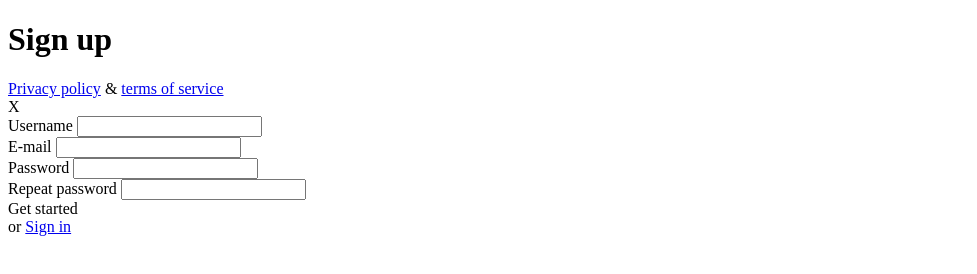
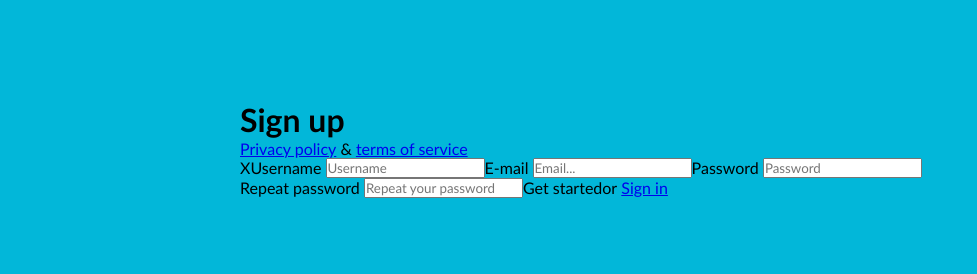
Before and after one commit to gvisis/6-sign-up, a plain HTML site: page index.html in a window 1280 px wide. Shown: the whole page, without its empty margins (0-977 px from the left). Drawn offline with Linux system fonts and the light colour scheme.

Commit message:
Placeholder values

```diff
--- a/index.html
+++ b/index.html
@@ -4,6 +4,7 @@
     <meta charset="UTF-8">
     <meta name="viewport" content="width=device-width, initial-scale=1.0">
     <title>Sign up</title>
+    <link rel="stylesheet" href="main.css">
 </head>
 <body>
     <main>
@@ -20,19 +21,19 @@
             <form>
                 <div>
                     <label for="username">Username</label>
-                    <input id="username" type="text">
+                    <input id="username" type="text" placeholder="Username">
                 </div>
                 <div>
                     <label for="email">E-mail</label>
-                    <input id="email" type="email">
+                    <input id="email" type="email" placeholder="Email...">
                 </div>
                 <div>
                     <label for="password">Password</label>
-                    <input id="password" type="password">
+                    <input id="password" type="password" placeholder="Password">
                 </div>
                 <div>
                     <label for="repassword">Repeat password</label>
-                    <input id="repasswrod" type="password">
+                    <input id="repasswrod" type="password" placeholder="Repeat your password">
                 </div>
                 <div>
                     <div>Get started</div>
--- a/main.css
+++ b/main.css
@@ -0,0 +1,28 @@
+body,
+body * {
+    margin: 0;
+    padding: 0;
+    vertical-align: top;
+    /* box-sizing: border-box; */
+    font-family: 'Gill Sans', 'Gill Sans MT', Calibri, 'Trebuchet MS', sans-serif;
+    word-break: break-all;
+}
+body {
+    background-color: #02b7d9;
+}
+    main {
+        display: inline-block;
+        width: 800px;
+        margin-top: 100px;
+        margin-left: calc( (100% - 800px) / 2 );
+    }
+        div {
+            display: inline-block;
+            float: left;
+            width 40%;
+        }
+        div {
+            display: inline-block;
+            float: left;
+            width 60%;
+        }
```
